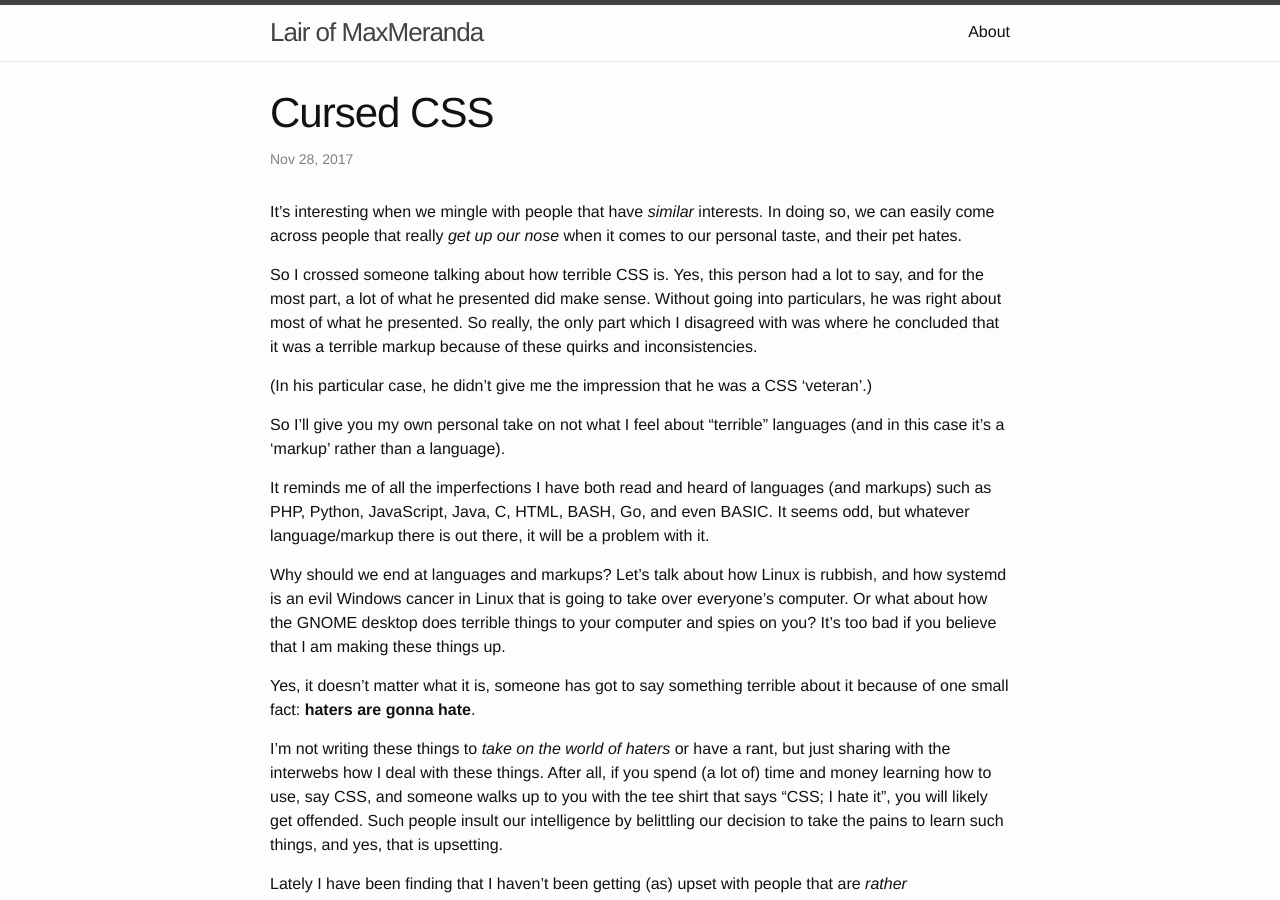
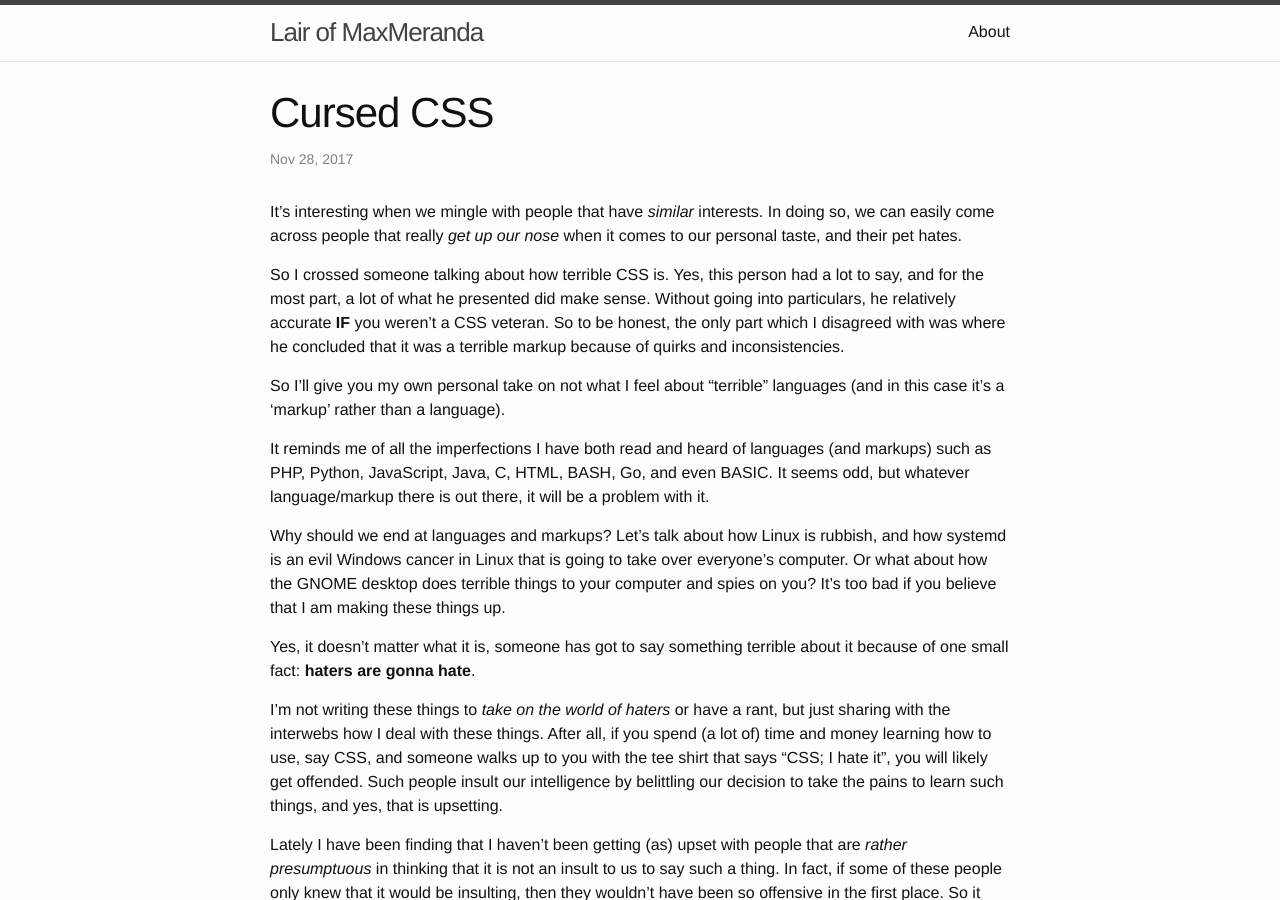
Before and after one commit to MrMaxMeranda/mrmaxmeranda.github.io, a Jekyll site: the page built from _posts/2017_11/2017-11-28-cursed_css.md, in a window 1280 px wide and 900 px high. Built offline with Jekyll 4.4.1, drawn with Linux system fonts in a browser that asks for light colours.

Commit message:
Proofreading.

```diff
--- a/_posts/2017_11/2017-11-28-cursed_css.md
+++ b/_posts/2017_11/2017-11-28-cursed_css.md
@@ -10,12 +10,10 @@ our nose</em> when it comes to our personal taste, and their pet hates.
 
 So I crossed someone talking about how terrible CSS is. Yes, this person had a
 lot to say, and for the most part, a lot of what he presented did make sense.
-Without going into particulars, he was right about most of what he presented.
-So really, the only part which I disagreed with was where he concluded that it
-was a terrible markup because of these quirks and inconsistencies.
-
-(In his particular case, he didn't give me the impression that he was a CSS
-'veteran'.)
+Without going into particulars, he relatively accurate <strong>IF</strong> you
+weren't a CSS veteran. So to be honest, the only part which I disagreed with was
+where he concluded that it was a terrible markup because of quirks and
+inconsistencies.
 
 So I'll give you my own personal take on not what I feel about "terrible"
 languages (and in this case it's a 'markup' rather than a language).
```
